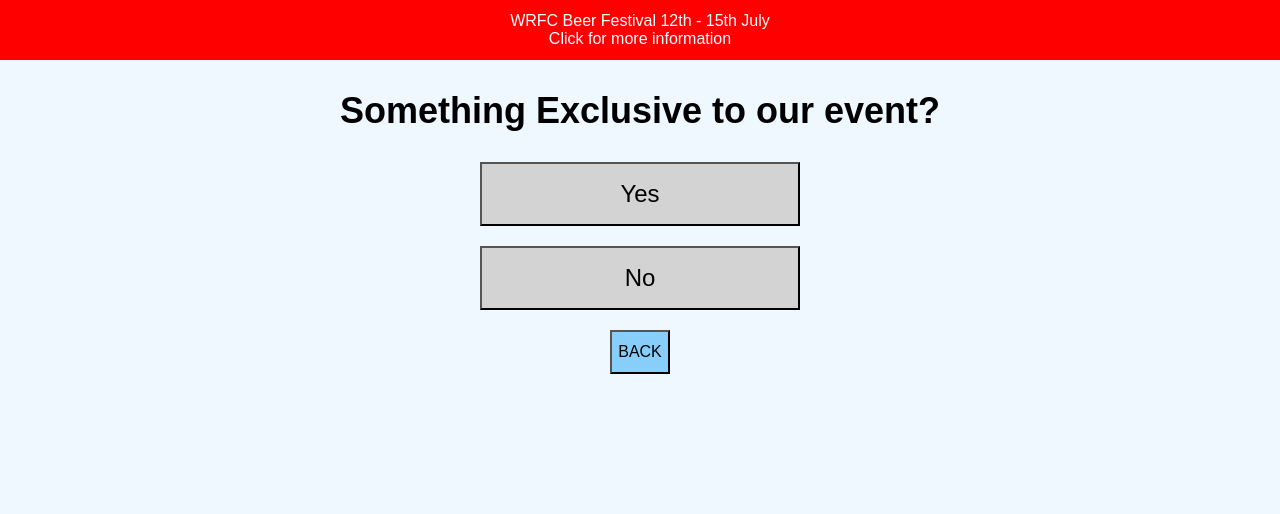
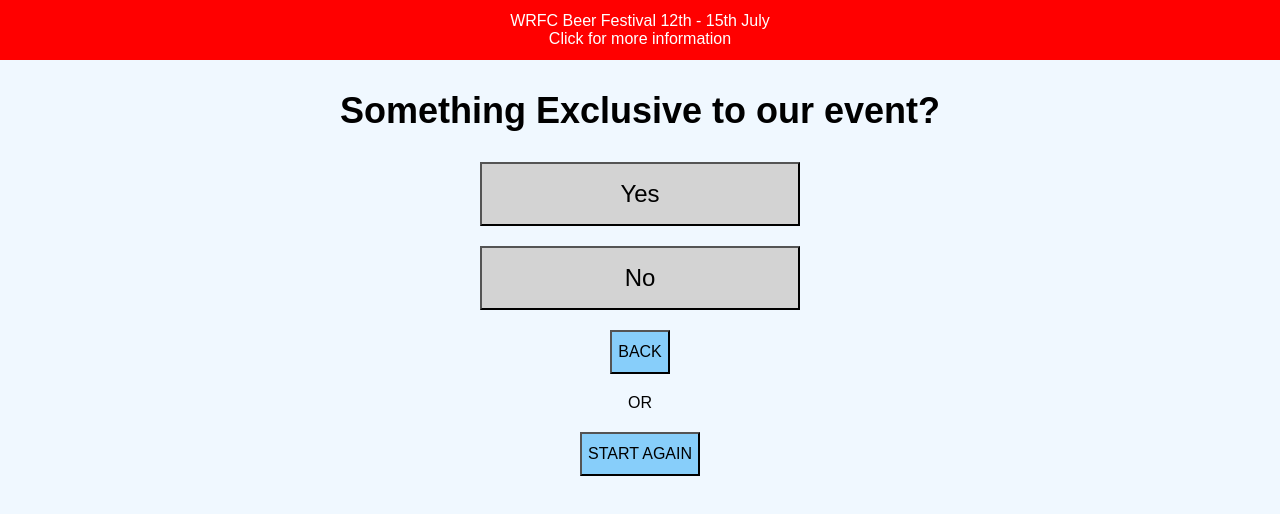
Before and after one commit to wrfcbeerfestival/picker, a React (Create React App) app: page / in a window 1280 px wide. Both pictures are taken after a click on the button "Beer". Shown: the top 514 px of the page. Built offline with nearby package versions, Linux system fonts and the light colour scheme.

Commit message:
Start over everywhere

```diff
--- a/src/App.js
+++ b/src/App.js
@@ -96,9 +96,11 @@ class App extends Component {
         </a>
         {this.state.currentView.type === 'QUESTION' && <Question question={this.state.currentView} answerQuestion={this.onAnswerClick} />}
         {this.state.currentView.type === 'ANSWER' && <Answer answer={this.state.currentView} />}
-        {this.state.backLinkHistory.length > 0 && <div className="App__back" onClick={() => { this.onBackClick() }}><button className="App__button">BACK</button></div>}
-        { this.state.currentView.type === 'ANSWER' && <div className="App__back" >OR</div>}
-        { this.state.currentView.type === 'ANSWER' && <div className="App__back" onClick={() => { this.onStartAgain() }}><button className="App__button">START AGAIN</button></div>}
+        {this.state.backLinkHistory.length > 0 ? <div>
+          <div className="App__back" onClick={() => { this.onBackClick() }}><button className="App__button">BACK</button></div>
+          <div className="App__back" >OR</div>
+          <div className="App__back" onClick={() => { this.onStartAgain() }}><button className="App__button">START AGAIN</button></div>
+        </div> : null }
       </div>
     );
   }
--- a/src/beer.js
+++ b/src/beer.js
@@ -177,7 +177,7 @@ export default {
   },
   whatDidYouThinkAboutTheRecentHeatwaveQuestion: {
     type: 'QUESTION',
-    title: 'What did you think about the recent heatwave',
+    title: 'What did you think about the recent heatwave?',
     answers: [{
       title: 'Loved every minute',
       nextId: 'infernoAnswer'
```
